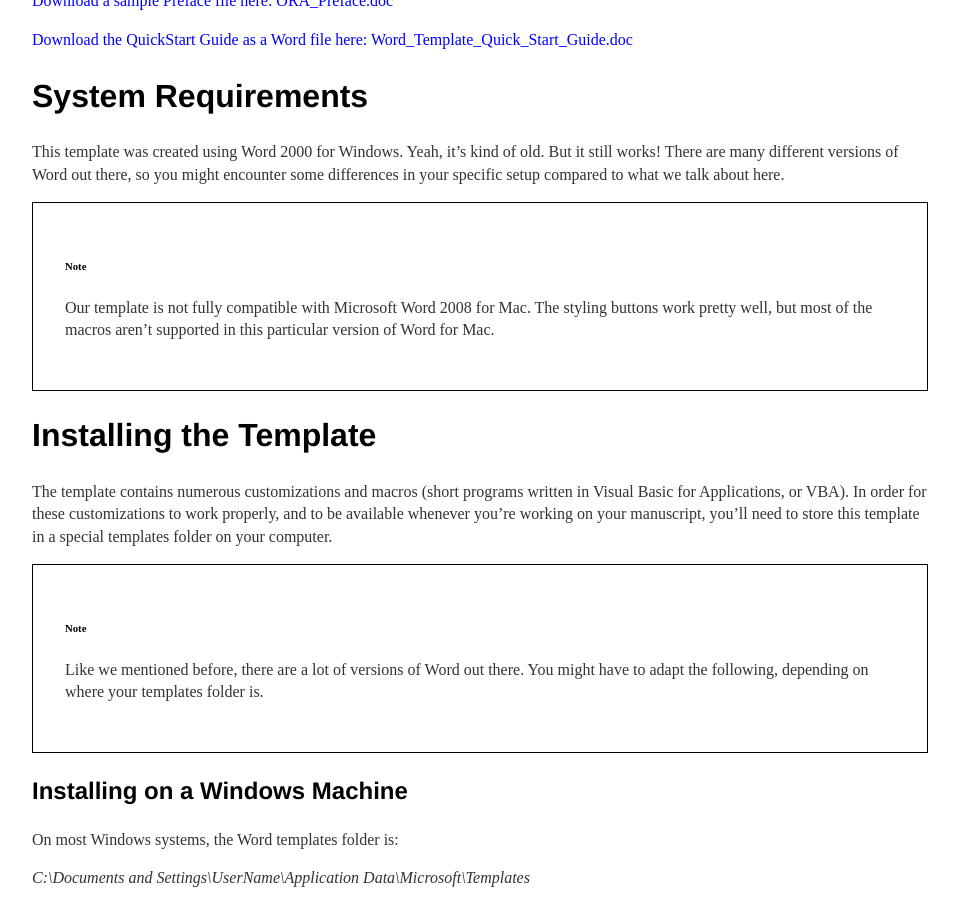
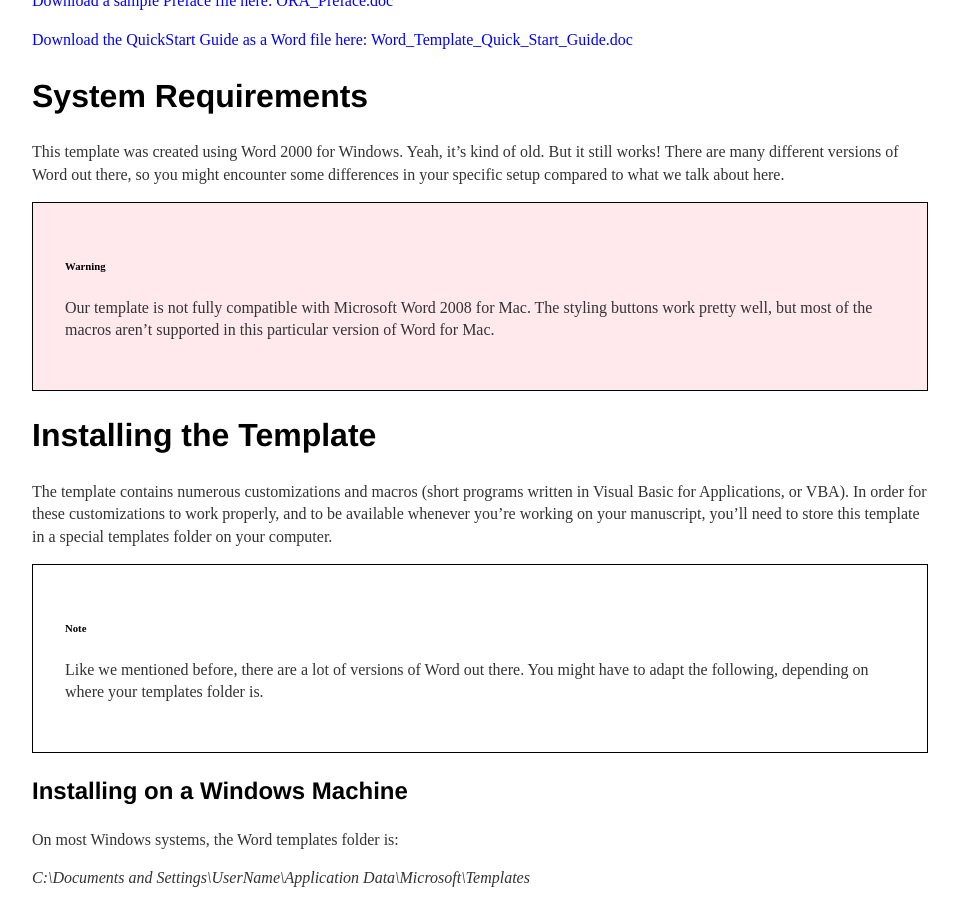
Before and after one commit to oreillymedia/production-resources, a Jekyll site: the page built from word/index.md, in a window 1280 px wide and 900 px high, scrolled down 335 px. Shown: the whole window, without its empty margins (160-1119 px from the left). Built offline with Jekyll 4.4.1, drawn with Linux system fonts in a browser that asks for light colours.

Commit message:
Update index.md

```diff
--- a/word/index.md
+++ b/word/index.md
@@ -15,8 +15,8 @@ Congratulations on joining the ranks of O'Reilly authors! We know you're anxious
 ## System Requirements
 
 This template was created using Word 2000 for Windows. Yeah, it’s kind of old. But it still works! There are many different versions of Word out there, so you might encounter some differences in your specific setup compared to what we talk about here.
-<div data-type="note">
-  <h6>Note</h6>
+<div data-type="warning">
+  <h6>Warning</h6>
   <p>Our template is not fully compatible with Microsoft Word 2008 for Mac. The styling buttons work pretty well, but most of the macros aren’t supported in this particular version of Word for Mac.</p>
 </div>
 
```
